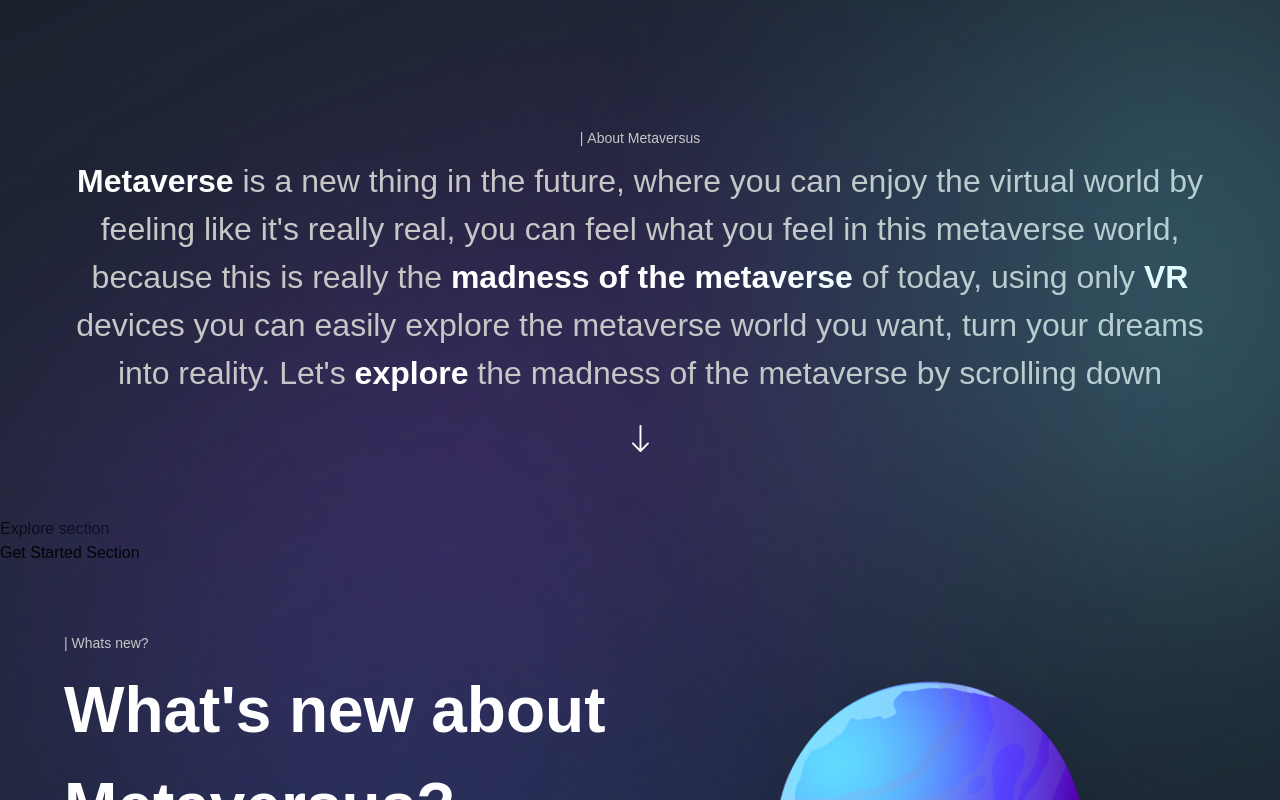
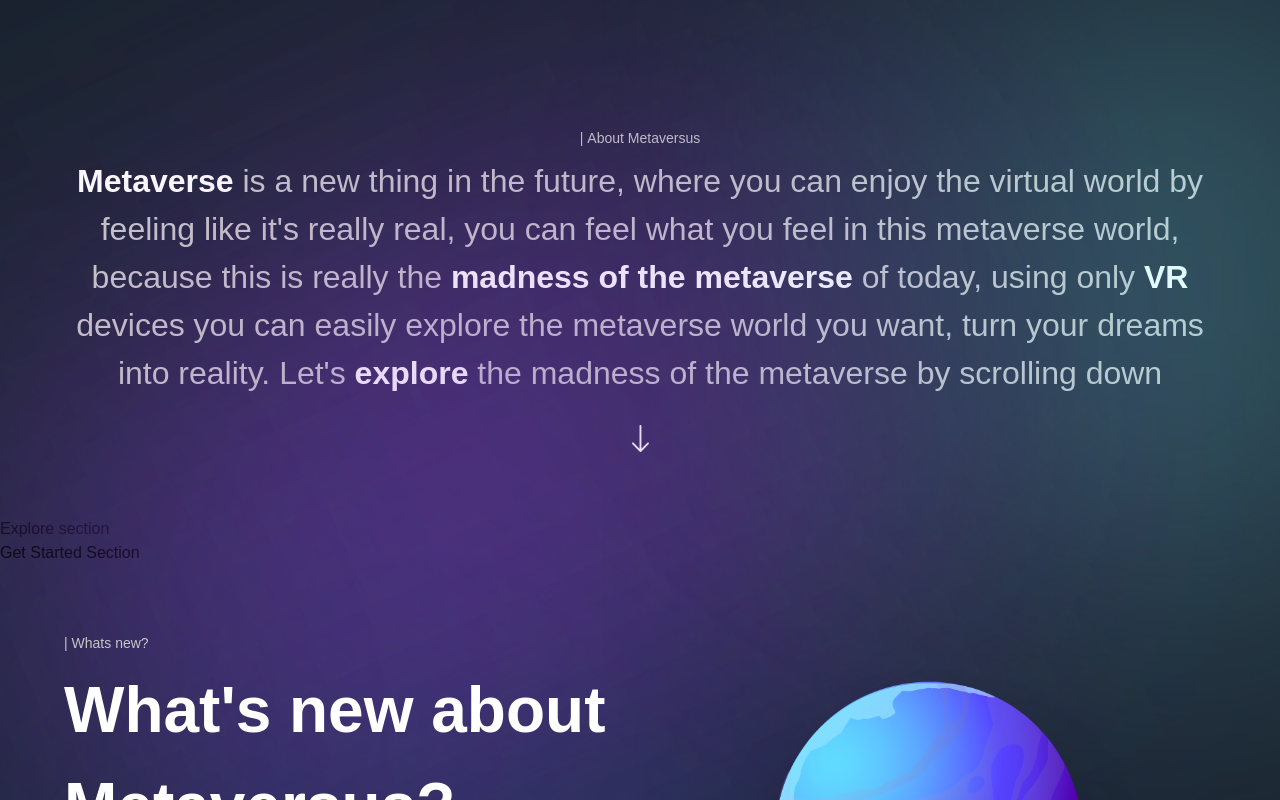
Before and after one commit to kodenow/metaverse-nextjs-tailwind, a Next.js app: page / in a window 1280 px wide. Shown: the part 1040-1840 px from the top of the page. Built offline with nearby package versions, Linux system fonts and the light colour scheme; a web font is replaced by a local one.

Commit message:
gradient

```diff
--- a/sections/About.jsx
+++ b/sections/About.jsx
@@ -9,6 +9,8 @@ import { fadeIn, staggerContainer } from "../utils/motion";
 const About = () => (
   <section className={`${styles.paddings} relative z-10`}>
     <div className="gradient-02 z-0" />
+    <div className=" gradient-03 z-0" />
+
     <motion.div
       variants={staggerContainer}
       initial="hidden"
```
